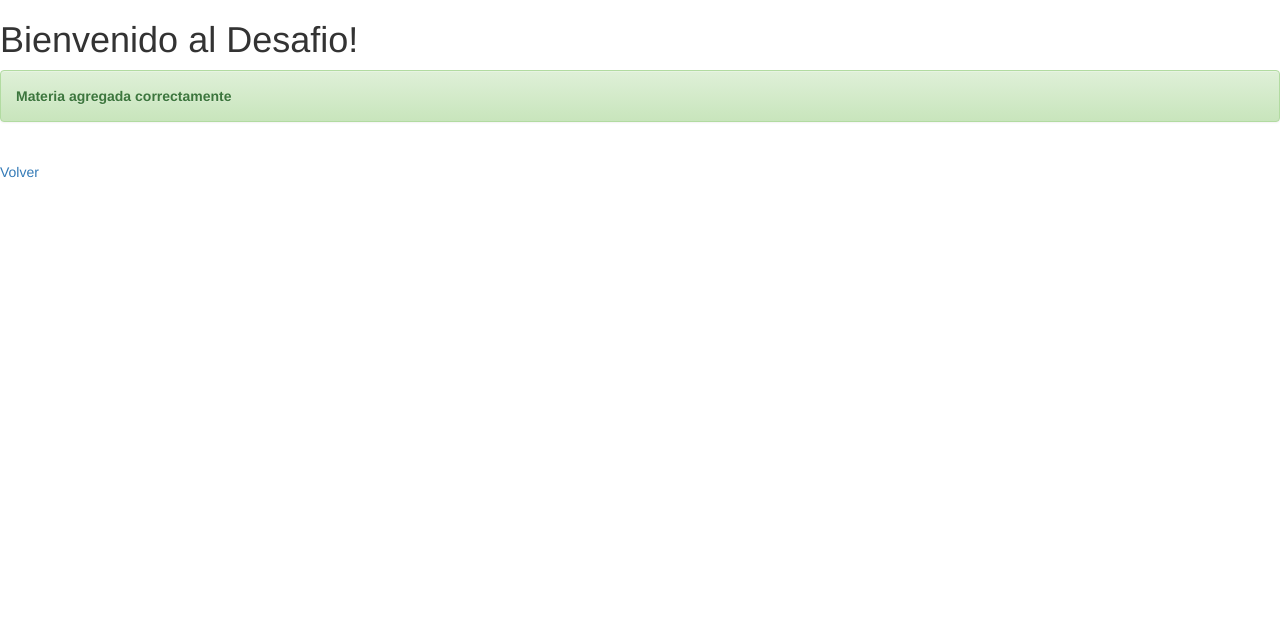
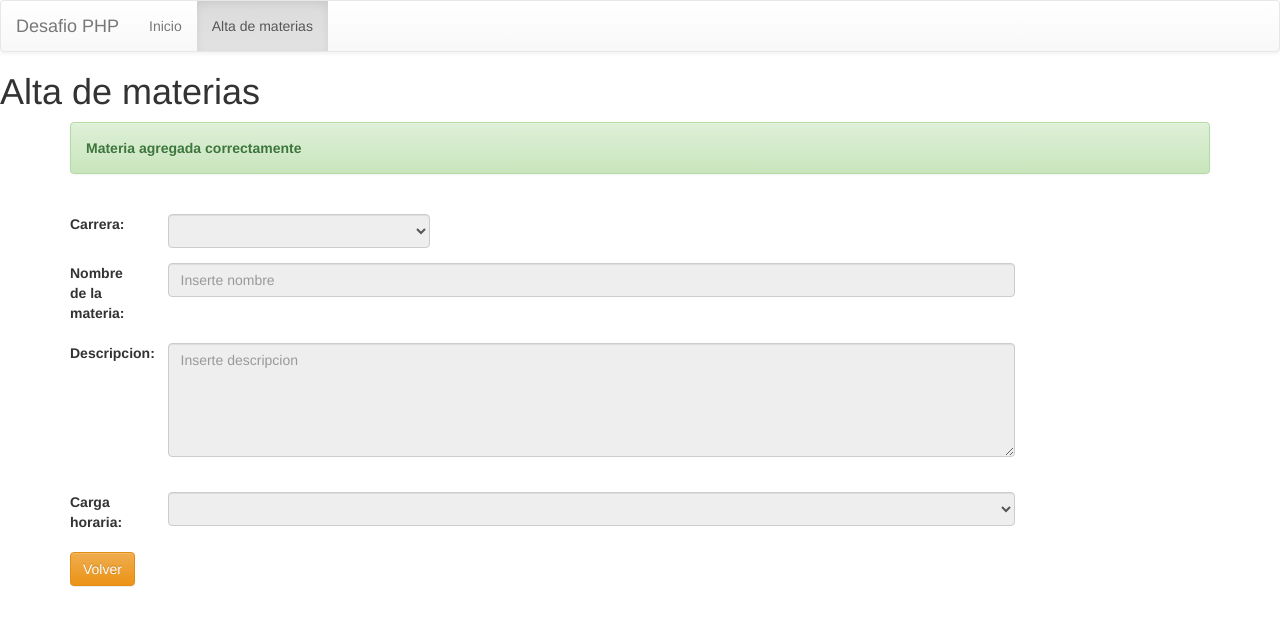
Before and after one commit to forCami/desafiophp, a PHP site: page /resultado.php in a window 1280 px wide. Shown: the top 626 px of the page. Run offline with PHP 8.4, Linux system fonts and the light colour scheme; data that the repository does not hold is empty; some libraries are stand-ins or nearby versions.

Commit message:
prev
prev

```diff
--- a/vistas/resultado.php
+++ b/vistas/resultado.php
@@ -18,12 +18,22 @@
 		<script type="text/javascript" src="../js/jquery.min.js"></script>
 
 	</head>
-
 	<body>
+		<nav class="navbar navbar-default">
+  <div class="container-fluid">
+    <div class="navbar-header">
+      <a class="navbar-brand" href="#">Desafio PHP</a>
+    </div>
+    <ul class="nav navbar-nav">
+      <li><a href="home.php">Inicio</a></li>
+      <li class="active"><a href="#">Alta de materias</a></li>
+    </ul>
+  </div>
+</nav>
 		<h1 class="titulos">
-			Bienvenido al Desafio!
+			Alta de materias
 		</h1>
-
+		<div class="container">
 			<?php
 
 			 $carrera = $_POST['carrera'];
@@ -52,7 +62,35 @@
 			$conn->close();
 			?>
 	<br>
+<form name="formulario" method="post" action="resultado.php">
+			<div class="form-group row">
+			<div class="col-sm-1"><label for="carrera">Carrera: </label></div>
+			<div class="col-sm-3"><select name="carrera" id="carrera" class="form-control" disabled>
+			<option><?php echo $carrera;?></option>
+						</select></div>
+						</div>
+						<div class="form-group row">
+							<div class="col-sm-1"><label for="nombreMateria">Nombre de la materia: </label></div>
+							<div class="col-sm-9"><input type="text" placeholder="Inserte nombre" name="nombreMateria" class="form-control" value="<?php echo $nombreMateria;?>" disabled></div>
+						</div>
+						<div class="form-group row">
+	  						<div class="col-sm-1"><label for="comment">Descripcion:</label></div>
+							<div class="col-sm-9"><textarea cols="51" rows="5" name="descripcion" placeholder="Inserte descripcion" maxlength="255" class="form-control" disabled><?php echo $descripcion;?></textarea></div>
+						</div>
+						</br>
+						<div class="form-group row">
+							<div class="col-sm-1"><label for="comment">Carga horaria:</label></div>
+							<div class="col-sm-9">
+								<select name="cargaHoraria" id="cargaHoraria" class="form-control" disabled>
+									<option selected><?php echo $cargaHoraria?></option>
+									</select>
+							</div>
+						</div>
+							<!-- validar todo con JS... si hay error no se sigue-->
 
-		<a href="home.php">Volver</a>
+		</form>
+
+		<a href="home.php"><button type="button" class="btn btn-warning">Volver</button></a>
+		</div>
 	</body>
 </html>
```
Also changed, not shown: vistas/home.php (+9 -13 lines), vistas/nuevaMateria.php (+11 -16 lines), vistas/search.php (+20 -19 lines).
